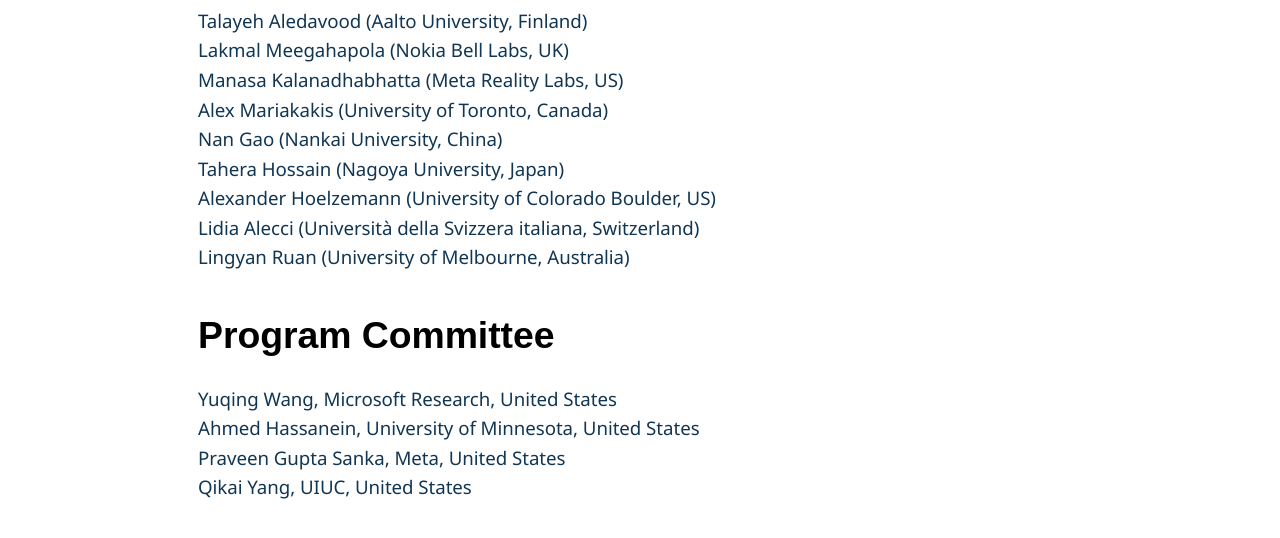
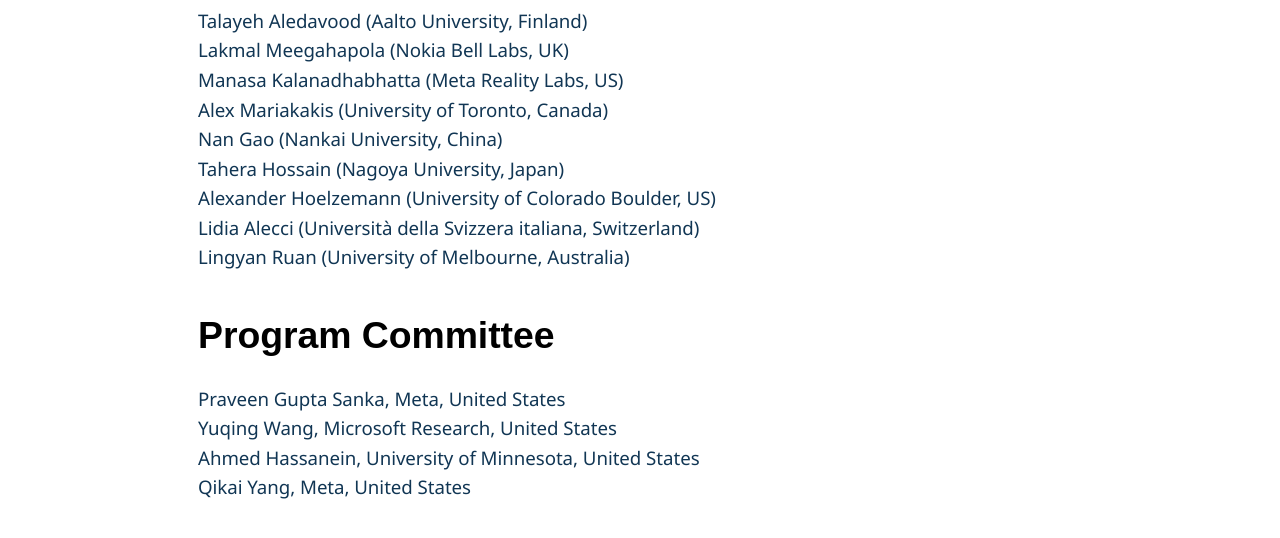
Before and after one commit to wellcomp2025/wellcomp2025.github.io, a plain HTML site: page committee.html in a window 1280 px wide. Shown: the part 522-1060 px from the top of the page. Drawn offline with Linux system fonts and the light colour scheme; a web font is replaced by a local one.

Commit message:
2025_07_04_08_22

```diff
--- a/committee.html
+++ b/committee.html
@@ -58,10 +58,10 @@
       </p>
       <h1 id="call-for-papers">Program Committee</h1>
       <p>
+        Praveen Gupta Sanka, Meta, United States<br>
         Yuqing Wang, Microsoft Research, United States<br>
         Ahmed Hassanein, University of Minnesota, United States<br>
-        Praveen Gupta Sanka, Meta, United States<br>
-        Qikai Yang, UIUC, United States<br>
+        Qikai Yang, Meta, United States<br>
       </p>
     </main>
   </body>
```
